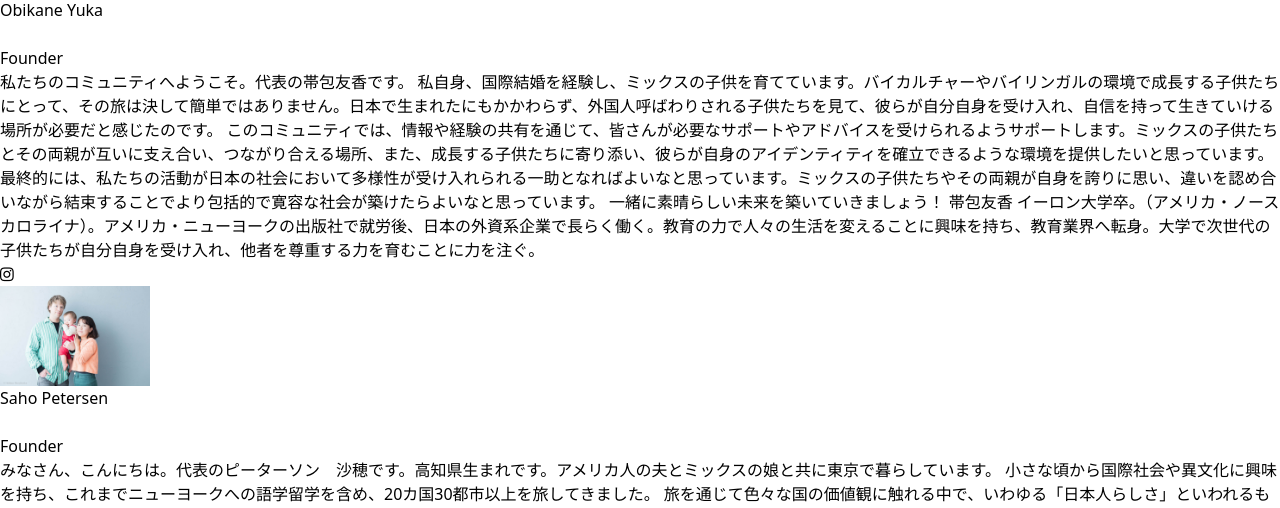
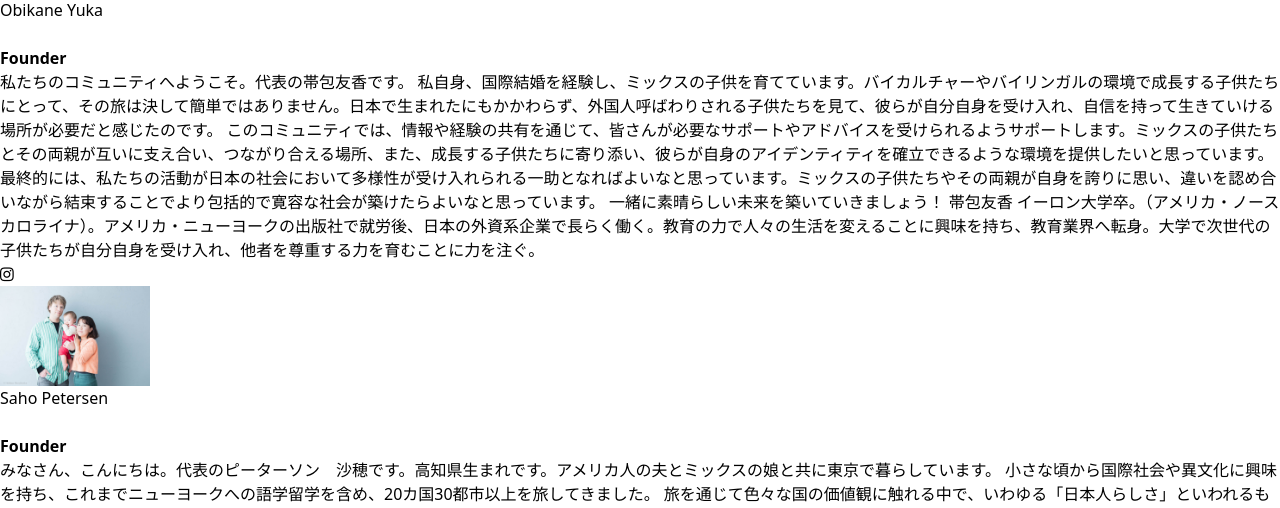
Before and after one commit to brandon-lindberg/cultural-fusion-hub, a Next.js app: page /profile in a window 1280 px wide. Shown: the part 150-658 px from the top of the page. Built offline with nearby package versions, Linux system fonts and the light colour scheme; what tailwindcss-gradients would draw is missing.

Commit message:
updated styling

```diff
--- a/components/Layout.tsx
+++ b/components/Layout.tsx
@@ -92,13 +92,13 @@ const Layout = ({ children, title = 'This is the default title' }: Props) => {
             <div className="flex justify-evenly mt-4">
               <button
                 onClick={() => i18n.changeLanguage('en')}
-                className="focus:outline-none mr-2 bg-subGreen text-white px-1 py-1 rounded"
+                className="focus:outline-none mr-2 bg-subGreen text-zinc-400 px-1 py-1 rounded"
               >
                 ENG
               </button>
               <button
                 onClick={() => i18n.changeLanguage('ja')}
-                className="focus:outline-none ml-2 bg-subGreen text-white px-1 py-1 rounded"
+                className="focus:outline-none ml-2 bg-subGreen text-zinc-400 px-1 py-1 rounded"
               >
                 日本語
               </button>
--- a/components/ProfileCard.tsx
+++ b/components/ProfileCard.tsx
@@ -4,7 +4,7 @@ import Image from 'next/image';
 export default function ProfileCard(props) {
   return (
     <div className="card bg-gray-50 shadow rounded-lg p-6 max-w-xs mx-auto">
-      <div className="flex flex-col items-center mb-4 h-40">
+      <div className="flex flex-col items-center">
         <Image
           src={props.image}
           alt="pic"
--- a/pages/profile.tsx
+++ b/pages/profile.tsx
@@ -13,7 +13,7 @@ const ProfilePage = () => {
           <ProfileCard
             name="Obikane Yuka"
             image="/profile_one.jpg"
-            position="Founder"
+            position={<strong>Founder</strong>}
             description={t('yuka-description')}
             instagram="https://www.instagram.com/culturalfusionhub/"
             // twitter="https://twitter.com/"
@@ -25,7 +25,7 @@ const ProfilePage = () => {
           <ProfileCard
             name="Saho Petersen"
             image="/profile_three.jpg"
-            position="Founder"
+            position={<strong>Founder</strong>}
             description={t('saho-description')}
             instagram="https://www.instagram.com/culturalfusionhub/"
             // twitter="https://twitter.com/"
```
